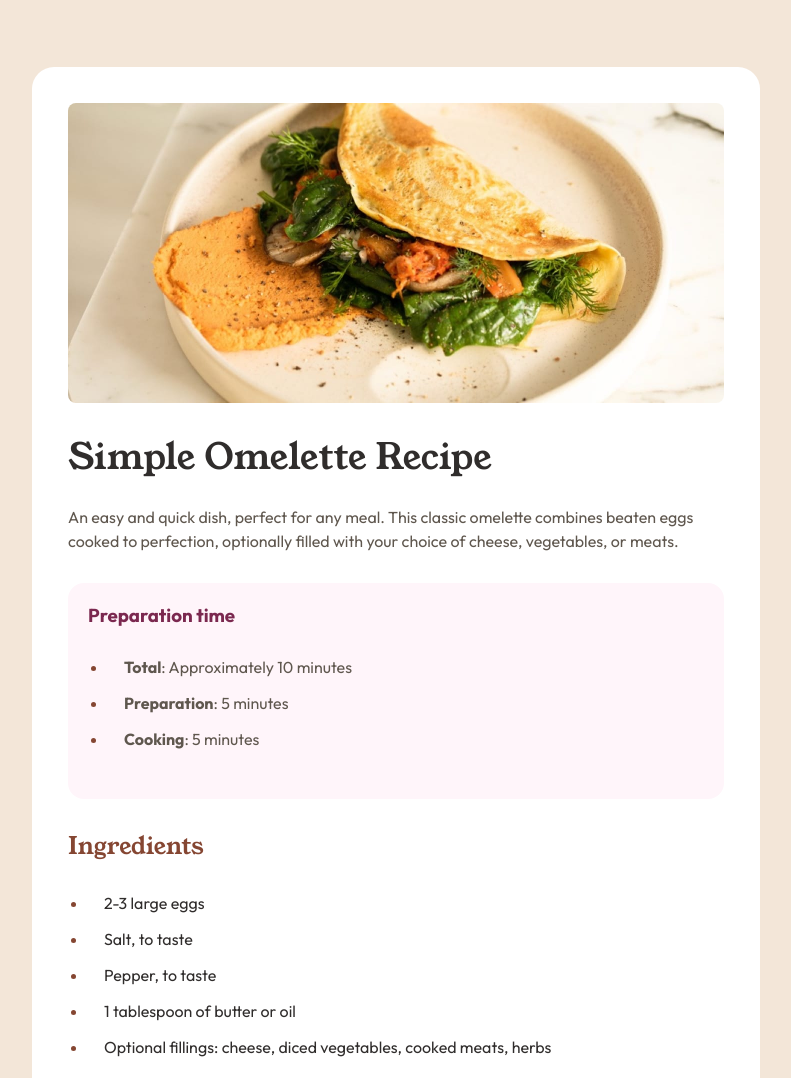
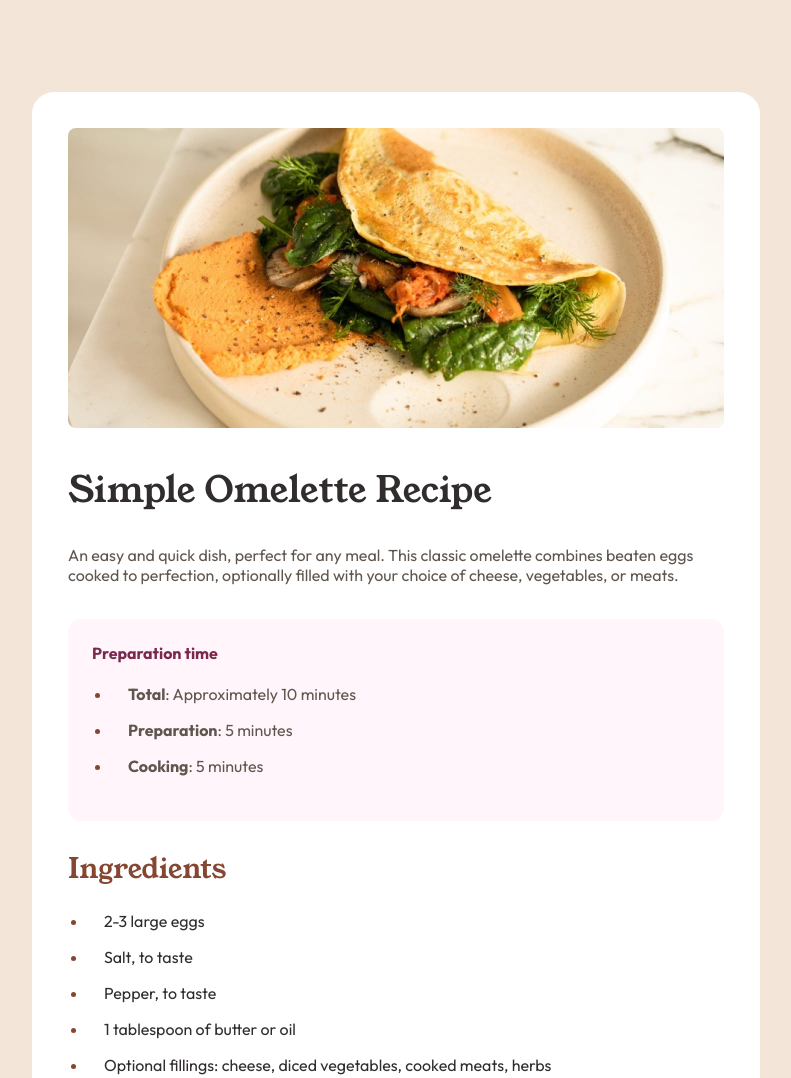
Before and after one commit to santiagopagura/recipe-page-main, a website: page index.html in a window 1280 px wide. Shown: the top 1078 px of the page, without its empty margins (244-1035 px from the left). Drawn offline with Linux system fonts and the light colour scheme.

Commit message:
improve code and use of table

```diff
--- a/index.html
+++ b/index.html
@@ -54,7 +54,7 @@
       <hr>
       <article>
         <h2>Nutrition</h2>
-        <p>The table below shows nutritional values per serving without the additional fillings.<p>
+        <p>The table below shows nutritional values per serving without the additional fillings.</p>
         <table class="nutrition__table">
           <tr>
             <th>Calories</th>
--- a/scss/styles.scss
+++ b/scss/styles.scss
@@ -41,31 +41,32 @@ img {
   vertical-align: top;
 }
 .contenedor {
-  padding: 36px;
-  background-color: $White;
-
+  padding: 42px 32px;
   li {
     margin: 16px 0;
     padding-left: 16px;
+    line-height: 20px;
   }
   h1 {
     font-family: "youngserif", sans-serif;
     font-size: 36px;
-    margin-bottom: 30px;
-    line-height: 36px;
+    margin-bottom: 28px;
     font-weight: 400;
   }
   h2 {
     color: $Nutmeg;
     font-family: "youngserif", sans-serif;
-    margin: 30px 0;
+    font-size: 28px;
+    margin: 28px 0;
+    line-height: 28px;
     font-weight: 400;
   }
   p {
     color: $Wenge-Brown;
+    font-size: 16px;
     margin: 30px 0;
     font-weight: 400;
-    line-height: 24px;
+    line-height: 20px;
     font-family: "outfit";
   }
 }
@@ -73,12 +74,16 @@ img {
 .prepTime {
   background-color: $Rose-White;
   color: $Dark-Raspberry;
-  padding: 20px;
-  margin: 30px 0;
-  border-radius: 16px;
+  padding: 24px;
+  margin: 34px 0;
+  border-radius: 14px;
+  h3 {
+    font-size: 16px;
+    margin-bottom: 21px;
+  }
   ul {
     color: $Wenge-Brown;
-    margin: 30px 0;
+    margin: 21px 0;
     li {
       margin-right: 16px;
     }
@@ -100,6 +105,8 @@ ol, ul {
   border-collapse: collapse;
   width: 100%;
   text-align: left;
+  font-size: 14px;
+  line-height: 14px;
 
   tr:not(:last-child) {
       td,th {
```
Also changed, not shown: css/styles.css, 1 other file.
